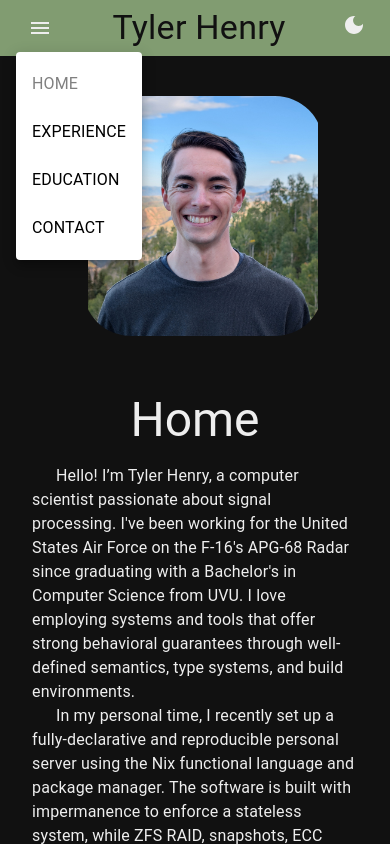
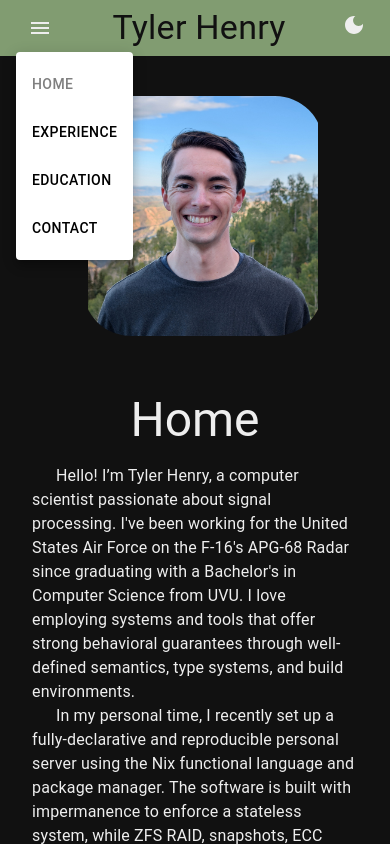
Before and after one commit to tylrhnry/tylrhnry.github.io, a Next.js app: page /home in a window 390 px wide. Both pictures are taken after a click on the button "account of current user". Shown: the top 844 px of the page. Built offline with nearby package versions, Linux system fonts and the light colour scheme.

Commit message:
Fixed mobile hamburger menu and redirecting to home.

```diff
--- a/src/app/components/Navbar.tsx
+++ b/src/app/components/Navbar.tsx
@@ -88,7 +88,7 @@ const Navbar: FC = (): ReactElement => {
               }}
             >
               {routes.map((page) => (
-                <Link
+                <MenuItem
                   key={page.key}
                   component={NextLink}
                   href={page.path}
@@ -96,14 +96,15 @@ const Navbar: FC = (): ReactElement => {
                     setOpenPage(page.title);
                     handleCloseNavMenu();
                   }}
-                  color={page.title === openPage ? 'gray' : 'black'}
-                  underline="none"
-                  variant="button"
+                  sx={{
+                    color: page.title === openPage ? 'gray' : 'black',
+                    textDecoration: 'none',
+                  }}
                 >
-                  <MenuItem>
-                    <Typography textAlign="center">{page.title}</Typography>
-                  </MenuItem>
-                </Link>
+                  <Typography textAlign="center" variant="button">
+                    {page.title}
+                  </Typography>
+                </MenuItem>
               ))}
             </Menu>
           </Box>
```
Also changed, not shown: public/index.html (added, +9 -0 lines).
